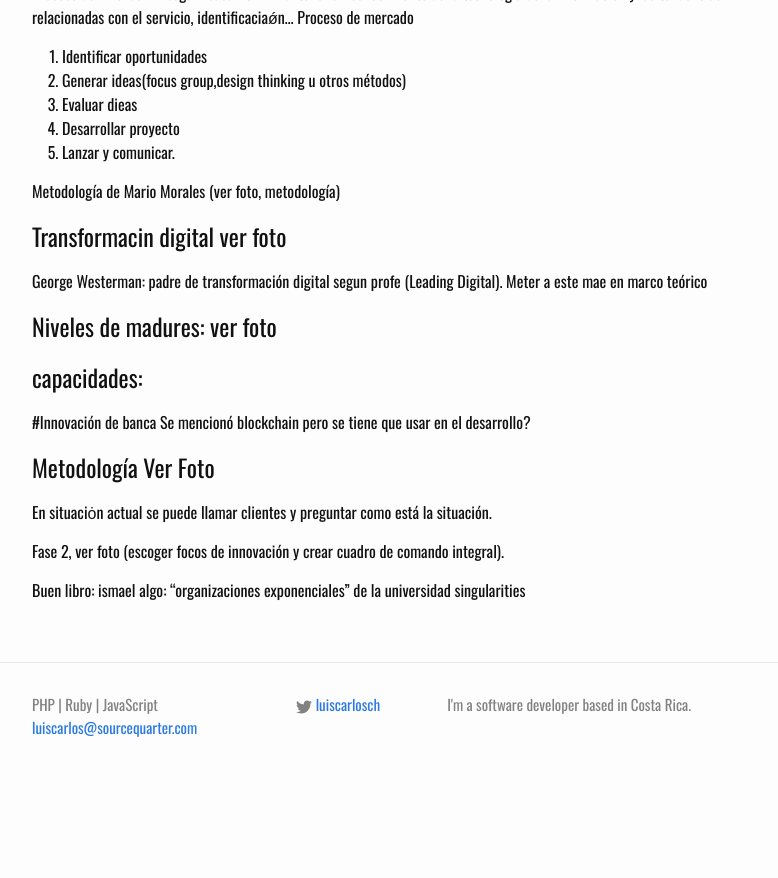
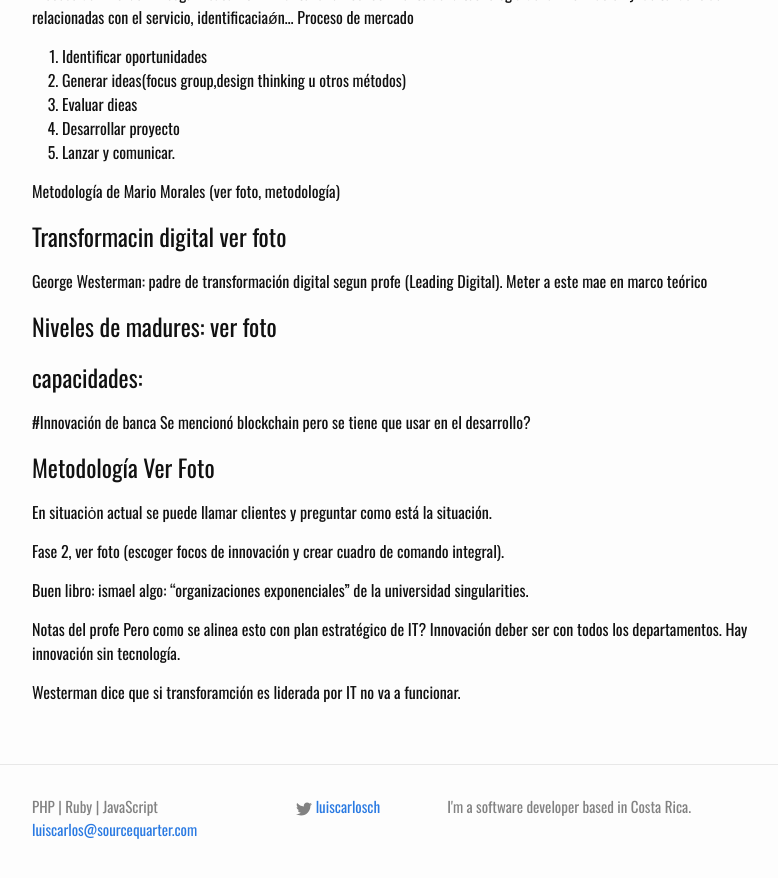
Before and after one commit to lucachaco/sourcequarter-lander, a Jekyll site: the page built from _posts/2017-08-03-bpm.md, in a window 1280 px wide and 900 px high, scrolled down 4746 px. Shown: the top 878 px of the window, without its empty margins (238-1016 px from the left). Built offline with Jekyll 4.4.1, drawn with Linux system fonts in a browser that asks for light colours; our own code applies the rules of GitHub Pages for plain Markdown files; before the commit the page ends 5544 px from its top, so only the background shows below that.

Commit message:
Update 2017-08-03-bpm.md

```diff
--- a/_posts/2017-08-03-bpm.md
+++ b/_posts/2017-08-03-bpm.md
@@ -230,4 +230,9 @@ Fase 2, ver foto (escoger focos de innovación y crear cuadro de comando integra
 
 
 
-Buen libro: ismael algo: "organizaciones exponenciales" de la universidad singularities
+Buen libro: ismael algo: "organizaciones exponenciales" de la universidad singularities.
+
+Notas del profe
+Pero como se alinea esto con plan estratégico de IT? Innovación deber ser con todos los departamentos. Hay innovación sin tecnología.
+
+Westerman dice que si transforamción es liderada por IT no va a funcionar.
```
